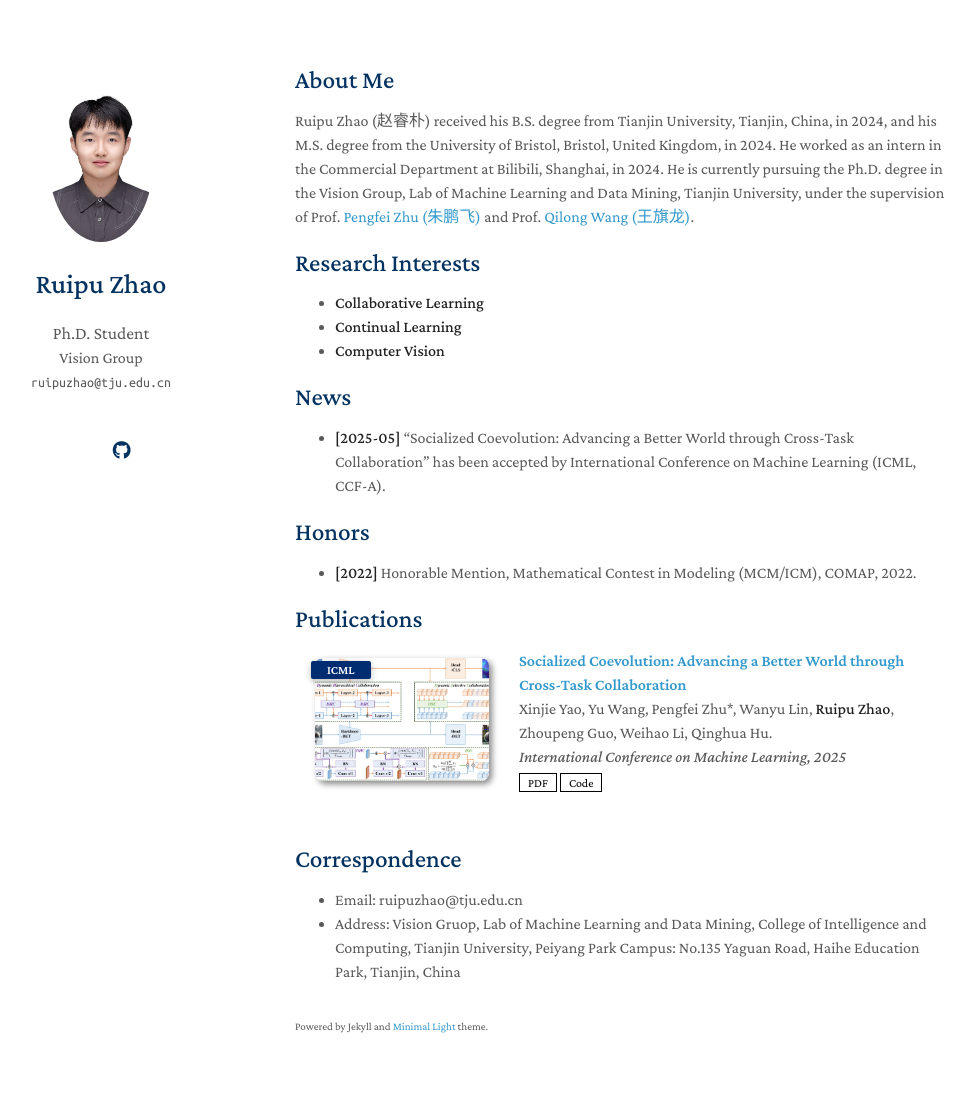
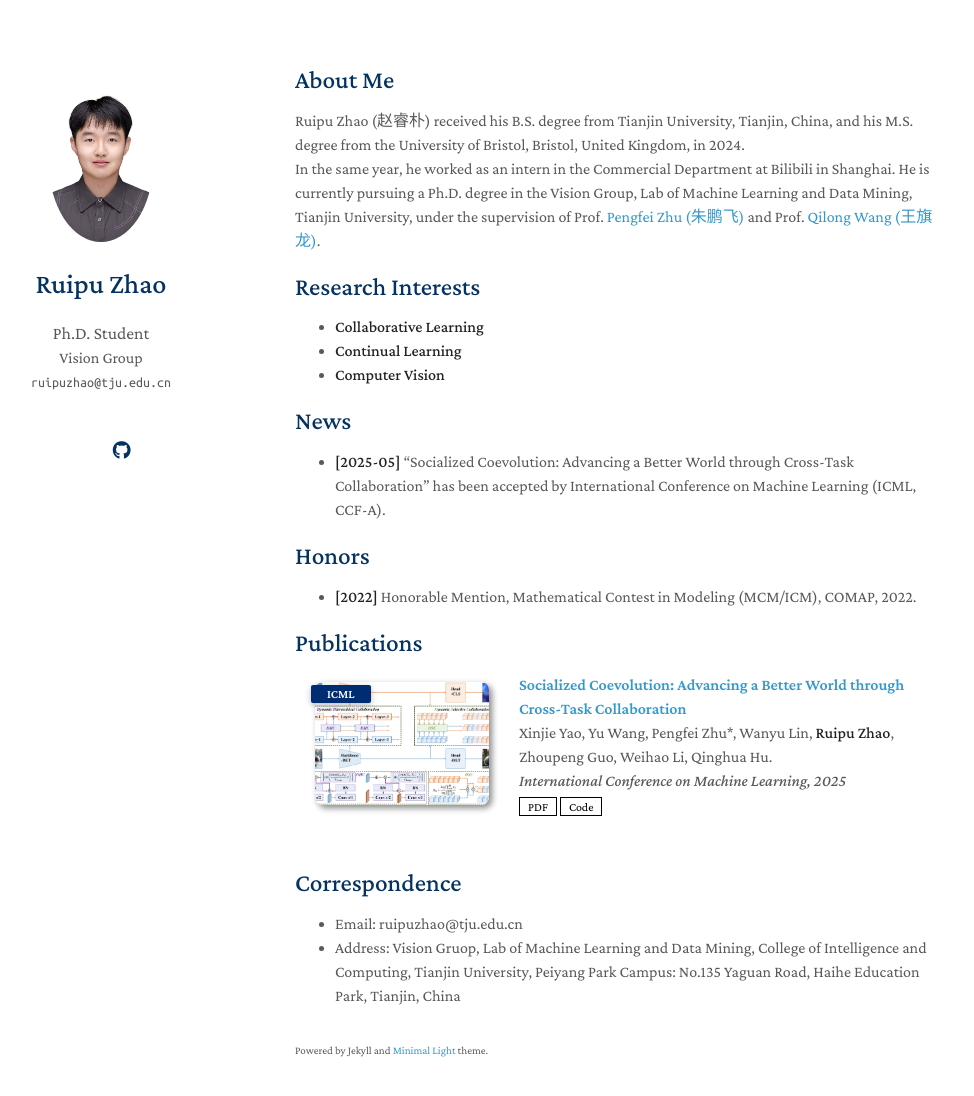
Before and after one commit to RuipuZhao/ruipuzhao.github.io, a Jekyll site: the page built from index.md, in a window 1280 px wide and 1131 px high. Shown: the top 1096 px of the window, without its empty margins (175-1149 px from the left). Built offline with Jekyll 4.4.1, drawn with Linux system fonts in a browser that asks for light colours; a style sheet for code colours, icons or effects is not loaded; our own code applies the rules of GitHub Pages for plain Markdown files.

Commit message:
Update my homepage

```diff
--- a/index.md
+++ b/index.md
@@ -4,7 +4,8 @@ layout: homepage
 
 ## About Me
 
-Ruipu Zhao (赵睿朴) received his B.S. degree from Tianjin University, Tianjin, China, in 2024, and his M.S. degree from the University of Bristol, Bristol, United Kingdom, in 2024. He worked as an intern in the Commercial Department at Bilibili, Shanghai, in 2024. He is currently pursuing the Ph.D. degree in the Vision Group,  Lab of Machine Learning and Data Mining, Tianjin University, under the supervision of Prof. [Pengfei Zhu](https://scholar.google.com.hk/citations?user=iS27HZ8AAAAJ&hl=zh-CN) [(朱鹏飞)](http://aiskyeye.com/) and Prof. [Qilong Wang](https://scholar.google.com/citations?user=qdPVJN0AAAAJ&hl=zh-CN) [(王旗龙)](https://csqlwang.github.io/homepage/).
+Ruipu Zhao (赵睿朴) received his B.S. degree from Tianjin University, Tianjin, China, and his M.S. degree from the University of Bristol, Bristol, United Kingdom, in 2024.
+In the same year, he worked as an intern in the Commercial Department at Bilibili in Shanghai. He is currently pursuing a Ph.D. degree in the Vision Group, Lab of Machine Learning and Data Mining, Tianjin University, under the supervision of Prof. [Pengfei Zhu](https://scholar.google.com/citations?user=iS27HZ8AAAAJ&hl=zh-CN) [(朱鹏飞)](http://aiskyeye.com/) and Prof. [Qilong Wang](https://scholar.google.com/citations?user=qdPVJN0AAAAJ&hl=zh-CN) [(王旗龙)](https://csqlwang.github.io/homepage/).
 
 ## Research Interests
 
```
